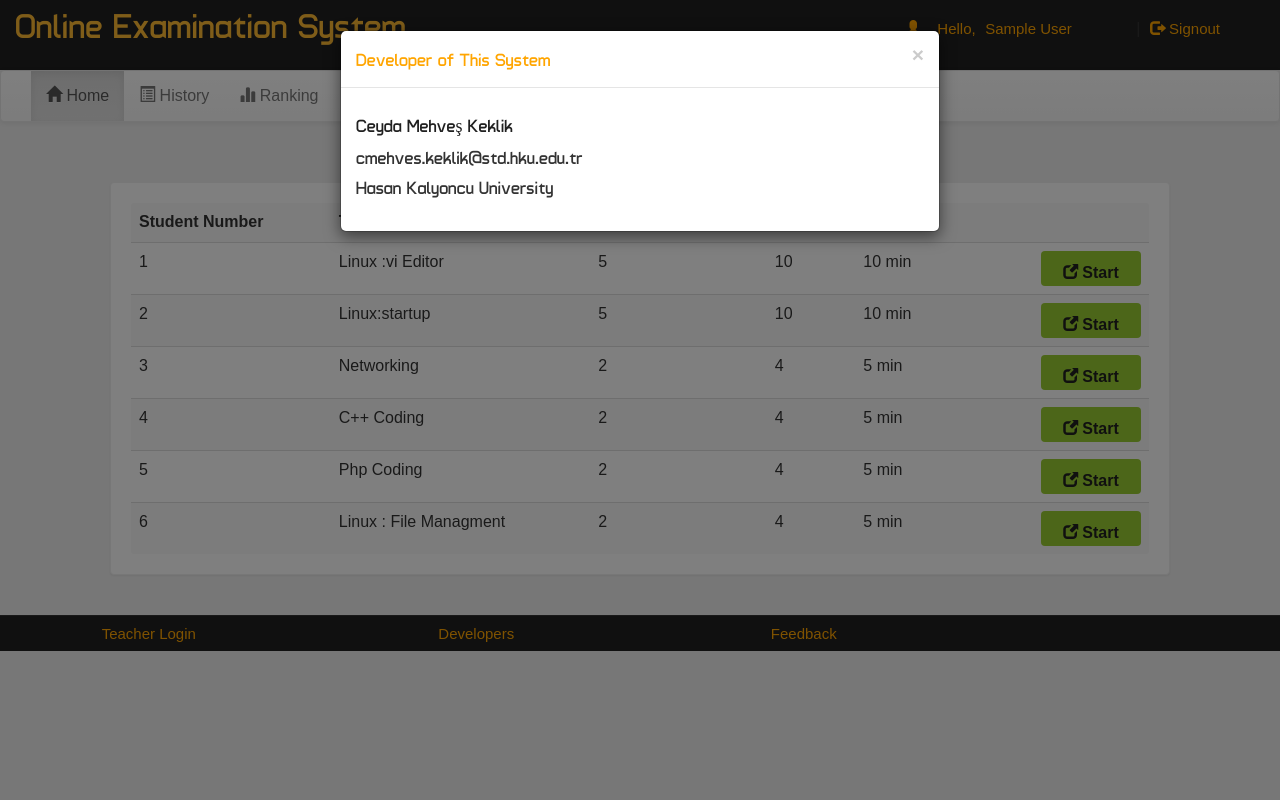
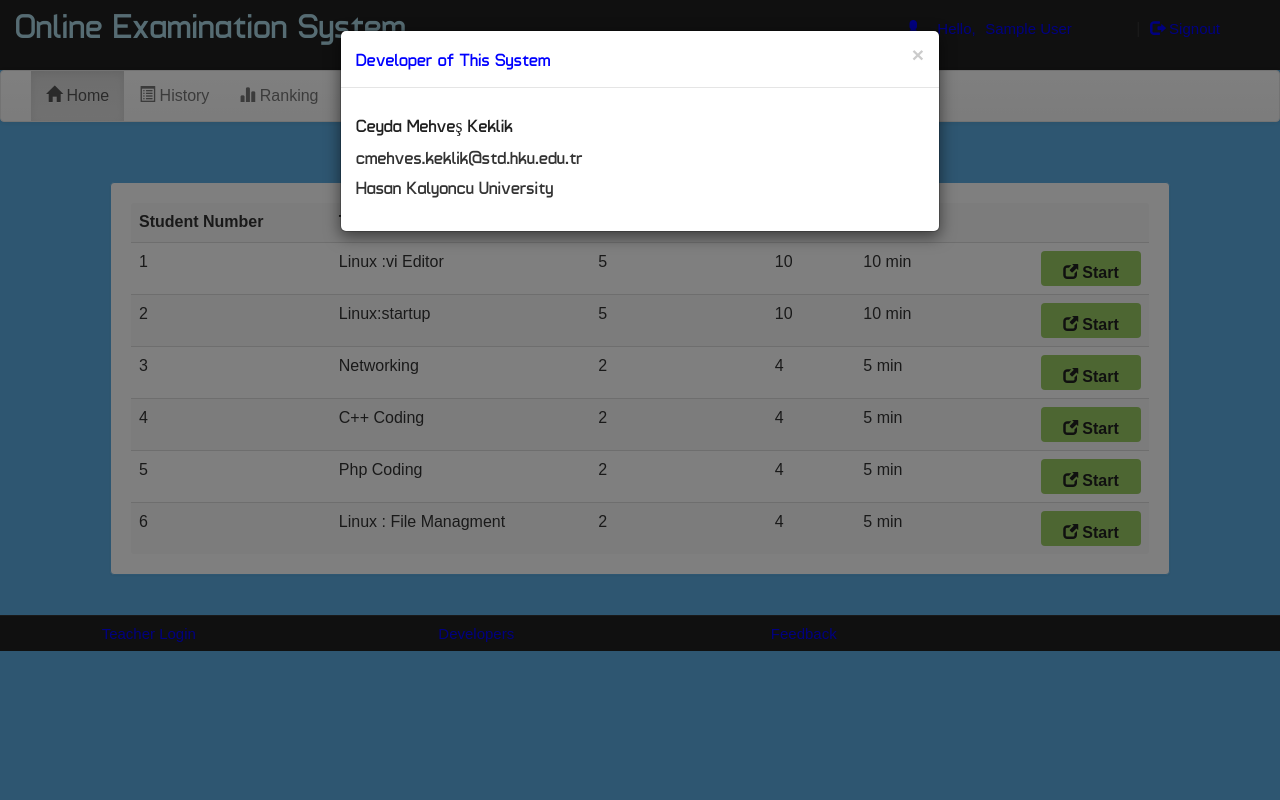
Before and after one commit to MidnightCoke/Online-Examination-System, a PHP site: page /account.php?q=1 in a window 1280 px wide, after a click on "Developers". Run offline with PHP 8.4, Linux system fonts and the light colour scheme; the visitor is signed in with stand-in values (Sample User, id 1); data comes from the database, SQL or seed files in the repository; some web fonts are replaced.

Commit message:
color changes

```diff
--- a/account.php
+++ b/account.php
@@ -98,11 +98,11 @@ $q12=mysqli_query($con,"SELECT score FROM history WHERE eid='$eid' AND email='$e
 $rowcount=mysqli_num_rows($q12);
 if($rowcount == 0){
 	echo '<tr><td>'.$c++.'</td><td>'.$title.'</td><td>'.$total.'</td><td>'.$sahi*$total.'</td><td>'.$time.'&nbsp;min</td>
-	<td><b><a href="account.php?q=quiz&step=2&eid='.$eid.'&n=1&t='.$total.'" class="pull-right btn sub1" style="margin:0px;background:#99cc32"><span class="glyphicon glyphicon-new-window" aria-hidden="true"></span>&nbsp;<span class="title1"><b>Start</b></span></a></b></td></tr>';
+	<td><b><a href="account.php?q=quiz&step=2&eid='.$eid.'&n=1&t='.$total.'" class="pull-right btn sub1" style="margin:0px;background:#9BCC65"><span class="glyphicon glyphicon-new-window" aria-hidden="true"></span>&nbsp;<span class="title1"><b>Start</b></span></a></b></td></tr>';
 }
 else
 {
-echo '<tr style="color:#99cc32"><td>'.$c++.'</td><td>'.$title.'&nbsp;<span title="This quiz is already solve by you" class="glyphicon glyphicon-ok" aria-hidden="true"></span></td><td>'.$total.'</td><td>'.$sahi*$total.'</td><td>'.$time.'&nbsp;min</td>
+echo '<tr style="color:#9BCC65"><td>'.$c++.'</td><td>'.$title.'&nbsp;<span title="This quiz is already solve by you" class="glyphicon glyphicon-ok" aria-hidden="true"></span></td><td>'.$total.'</td><td>'.$sahi*$total.'</td><td>'.$time.'&nbsp;min</td>
 	<td><b><a href="update.php?q=quizre&step=25&eid='.$eid.'&n=1&t='.$total.'" class="pull-right btn sub1" style="margin:0px;background:red"><span class="glyphicon glyphicon-repeat" aria-hidden="true"></span>&nbsp;<span class="title1"><b>Restart</b></span></a></b></td></tr>';
 }
 }
@@ -174,7 +174,7 @@ $w=$row['wrong'];
 $r=$row['sahi'];
 $qa=$row['level'];
 echo '<tr style="color:#66CCFF"><td>Total Questions</td><td>'.$qa.'</td></tr>
-      <tr style="color:#99cc32"><td>right Answer&nbsp;<span class="glyphicon glyphicon-ok-circle" aria-hidden="true"></span></td><td>'.$r.'</td></tr>
+      <tr style="color:#9BCC65"><td>right Answer&nbsp;<span class="glyphicon glyphicon-ok-circle" aria-hidden="true"></span></td><td>'.$r.'</td></tr>
 	  <tr style="color:red"><td>Wrong Answer&nbsp;<span class="glyphicon glyphicon-remove-circle" aria-hidden="true"></span></td><td>'.$w.'</td></tr>
 	  <tr style="color:#66CCFF"><td>Score&nbsp;<span class="glyphicon glyphicon-star" aria-hidden="true"></span></td><td>'.$s.'</td></tr>';
 }
@@ -236,7 +236,7 @@ $gender=$row['gender'];
 $college=$row['college'];
 }
 $c++;
-echo '<tr><td style="color:#99cc32"><b>'.$c.'</b></td><td>'.$name.'</td><td>'.$gender.'</td><td>'.$college.'</td><td>'.$s.'</td><td>';
+echo '<tr><td style="color:#9BCC65"><b>'.$c.'</b></td><td>'.$name.'</td><td>'.$gender.'</td><td>'.$college.'</td><td>'.$s.'</td><td>';
 }
 echo '</table></div>';}
 ?>
@@ -259,7 +259,7 @@ echo '</table></div>';}
     <div class="modal-content">
       <div class="modal-header">
         <button type="button" class="close" data-dismiss="modal"><span aria-hidden="true">&times;</span><span class="sr-only">Close</span></button>
-        <h4 class="modal-title" style="font-family:'typo' "><span style="color:orange">Developer of This System</span></h4>
+        <h4 class="modal-title" style="font-family:'typo' "><span style="color:blue">Developer of This System</span></h4>
       </div>
 
       <div class="modal-body">
@@ -283,7 +283,7 @@ echo '</table></div>';}
     <div class="modal-content">
       <div class="modal-header">
         <button type="button" class="close" data-dismiss="modal"><span aria-hidden="true">&times;</span><span class="sr-only">Close</span></button>
-        <h4 class="modal-title"><span style="color:orange;font-family:'typo' ">LOGIN</span></h4>
+        <h4 class="modal-title"><span style="color:blue;font-family:'typo' ">LOGIN</span></h4>
       </div>
       <div class="modal-body title1">
 <div class="row">
--- a/css/main.css
+++ b/css/main.css
@@ -3,7 +3,7 @@ body
 overflow-x:hidden;
 width:100%;
 font: 15px "Century Gothic", "Times Roman", sans-serif;
-background:#eee;
+background:#5DADE2;
 min-height:550px;
 background-attachment:fixed;
 }
@@ -23,7 +23,7 @@ min-height:540px;
 	}
 
 .panel{
-border-color:#eee;
+border-color:#5DADE2;
 margin:40px;
 padding:20px;
 font: 15px "Century Gothic", "Times Roman", sans-serif;
@@ -43,7 +43,7 @@ height:70px;
 {
 font-family:'typo';
 font-size:35px;
-color:#ffbb33;
+color:lightblue;
 margin:15px;
 }
 
@@ -60,7 +60,7 @@ font-size:20px;
 {
 width:90px;
 color:#202020;
-background:orange;
+background:blue;
 font-size:15px;
 height:35px;
 margin:20px;
@@ -94,7 +94,7 @@ background-color:#202020;
 .footer a
 {
 margin:25px;
-color:orange;
+color:blue;
 text-decoration:none;
 font: 15px "Century Gothic", "Times Roman", sans-serif;
 
@@ -104,7 +104,7 @@ font: 15px "Century Gothic", "Times Roman", sans-serif;
 text-decoration:none;
 color:#9acd32;
 border-top:2px solid;
-border-color:orange;
+border-color:blue;
 
 }
 
@@ -122,7 +122,7 @@ margin-top:20px;
 .log1
 {
 font: 15px 'Ubuntu', sans-serif;
-color:orange;
+color:blue;
 margin-left:10px;
 }
 
@@ -131,7 +131,7 @@ margin-left:10px;
 margin:10px;
 margin-right:60px;
 margin-left:5px;
-color:orange;
+color:blue;
 text-decoration:none;
 font-size:20px;
 font-size:15px;
@@ -140,6 +140,6 @@ font-size:15px;
 {
 color:#9acd32;
 border-top:2px solid;
-border-color:orange;
+border-color:blue;
 text-decoration:none;
 }
--- a/feedback.php
+++ b/feedback.php
@@ -47,7 +47,7 @@ echo '<a href="logout.php?q=feedback.php" class="pull-right sub1 btn title3"><sp
     <div class="modal-content title1">
       <div class="modal-header">
         <button type="button" class="close" data-dismiss="modal" aria-label="Close"><span aria-hidden="true">&times;</span></button>
-        <h4 class="modal-title title1"><span style="color:orange">Sign In for Students</span></h4>
+        <h4 class="modal-title title1"><span style="color:blue">Sign In for Students</span></h4>
       </div>
       <div class="modal-body">
         <form class="form-horizontal" action="login.php?q=index.php" method="POST">
@@ -146,7 +146,7 @@ else
     <div class="modal-content">
       <div class="modal-header">
         <button type="button" class="close" data-dismiss="modal"><span aria-hidden="true">&times;</span><span class="sr-only">Close</span></button>
-        <h4 class="modal-title" style="font-family:'typo' "><span style="color:orange">Developer of This System</span></h4>
+        <h4 class="modal-title" style="font-family:'typo' "><span style="color:blue">Developer of This System</span></h4>
       </div>
 
       <div class="modal-body">
@@ -170,7 +170,7 @@ else
     <div class="modal-content">
       <div class="modal-header">
         <button type="button" class="close" data-dismiss="modal"><span aria-hidden="true">&times;</span><span class="sr-only">Close</span></button>
-        <h4 class="modal-title"><span style="color:orange;font-family:'typo' ">LOG IN</span></h4>
+        <h4 class="modal-title"><span style="color:blue;font-family:'typo' ">LOG IN</span></h4>
       </div>
       <div class="modal-body title1">
 <div class="row">
--- a/index.php
+++ b/index.php
@@ -38,7 +38,7 @@ var b = document.forms["form"]["cpassword"].value;if (a!=b){alert("Passwords mus
     <div class="modal-content title1">
       <div class="modal-header">
         <button type="button" class="close" data-dismiss="modal" aria-label="Close"><span aria-hidden="true">&times;</span></button>
-        <h4 class="modal-title title1"><span style="color:orange">Sign In for Students</span></h4>
+        <h4 class="modal-title title1"><span style="color:blue">Sign In for Students</span></h4>
       </div>
       <div class="modal-body">
         <form class="form-horizontal" action="login.php?q=index.php" method="POST">
@@ -185,7 +185,7 @@ var b = document.forms["form"]["cpassword"].value;if (a!=b){alert("Passwords mus
     <div class="modal-content">
       <div class="modal-header">
         <button type="button" class="close" data-dismiss="modal"><span aria-hidden="true">&times;</span><span class="sr-only">Close</span></button>
-        <h4 class="modal-title" style="font-family:'typo' "><span style="color:orange">Developer of This System</span></h4>
+        <h4 class="modal-title" style="font-family:'typo' "><span style="color:blue">Developer of This System</span></h4>
       </div>
 
       <div class="modal-body">
@@ -209,7 +209,7 @@ var b = document.forms["form"]["cpassword"].value;if (a!=b){alert("Passwords mus
     <div class="modal-content">
       <div class="modal-header">
         <button type="button" class="close" data-dismiss="modal"><span aria-hidden="true">&times;</span><span class="sr-only">Close</span></button>
-        <h4 class="modal-title"><span style="color:orange;font-family:'typo' ">LOGIN</span></h4>
+        <h4 class="modal-title"><span style="color:blue;font-family:'typo' ">LOGIN</span></h4>
       </div>
       <div class="modal-body title1">
 <div class="row">
```
Also changed, not shown: dash.php (+4 -4 lines).
